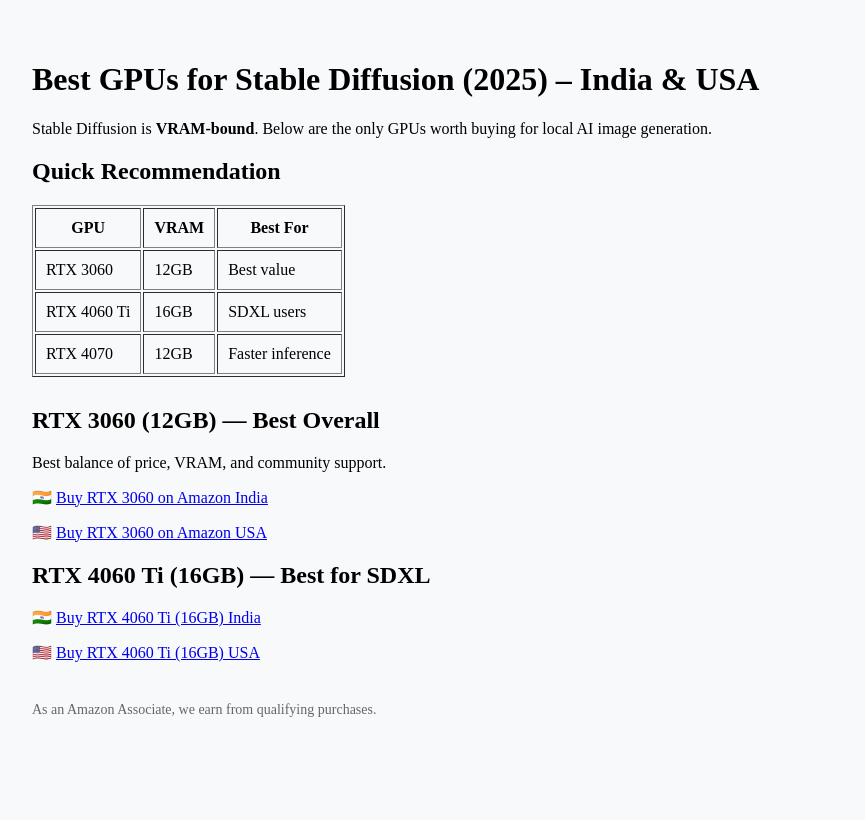
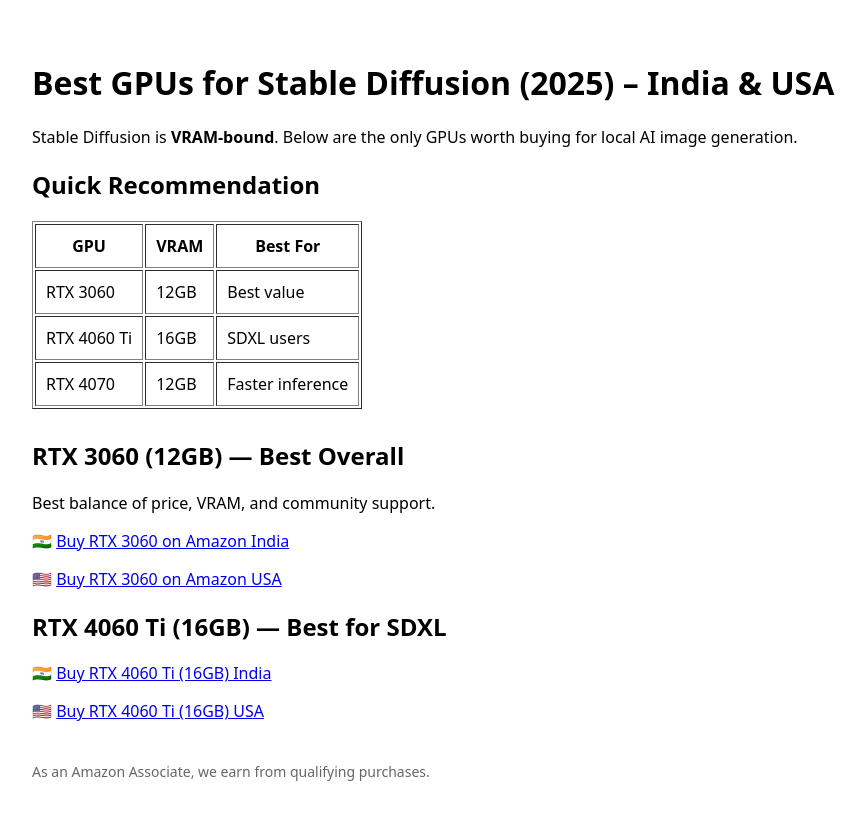
Before and after one commit to newsintech/agentic-edge-final, a Next.js app: page /best-gpu-for-stable-diffusion in a window 1280 px wide. Shown: the top 820 px of the page, without its empty margins (58-923 px from the left). Built offline with nearby package versions, Linux system fonts and the light colour scheme.

Commit message:
Update layout.tsx

```diff
--- a/app/layout.tsx
+++ b/app/layout.tsx
@@ -1,16 +1,16 @@
 export const metadata = {
-  title: 'AgenticEdge - AI Hardware Benchmarks & Privacy Computing',
-  description: 'Real-world benchmarks for local AI hardware, tools, and privacy-focused computing.',
+  title: 'AgenticEdge',
+  description: 'AI Hardware & Privacy Computing',
 };
 
-export default function RootLayout({ children }) {
+export default function RootLayout({
+  children,
+}: {
+  children: React.ReactNode;
+}) {
   return (
     <html lang="en">
-      <head>
-        <link rel="icon" href="/favicon.ico" />
-        <meta name="viewport" content="width=device-width, initial-scale=1" />
-      </head>
-      <body style={{ margin: 0, backgroundColor: '#f8f9fa' }}>
+      <body style={{ margin: 0, fontFamily: 'system-ui, sans-serif' }}>
         {children}
       </body>
     </html>
```
